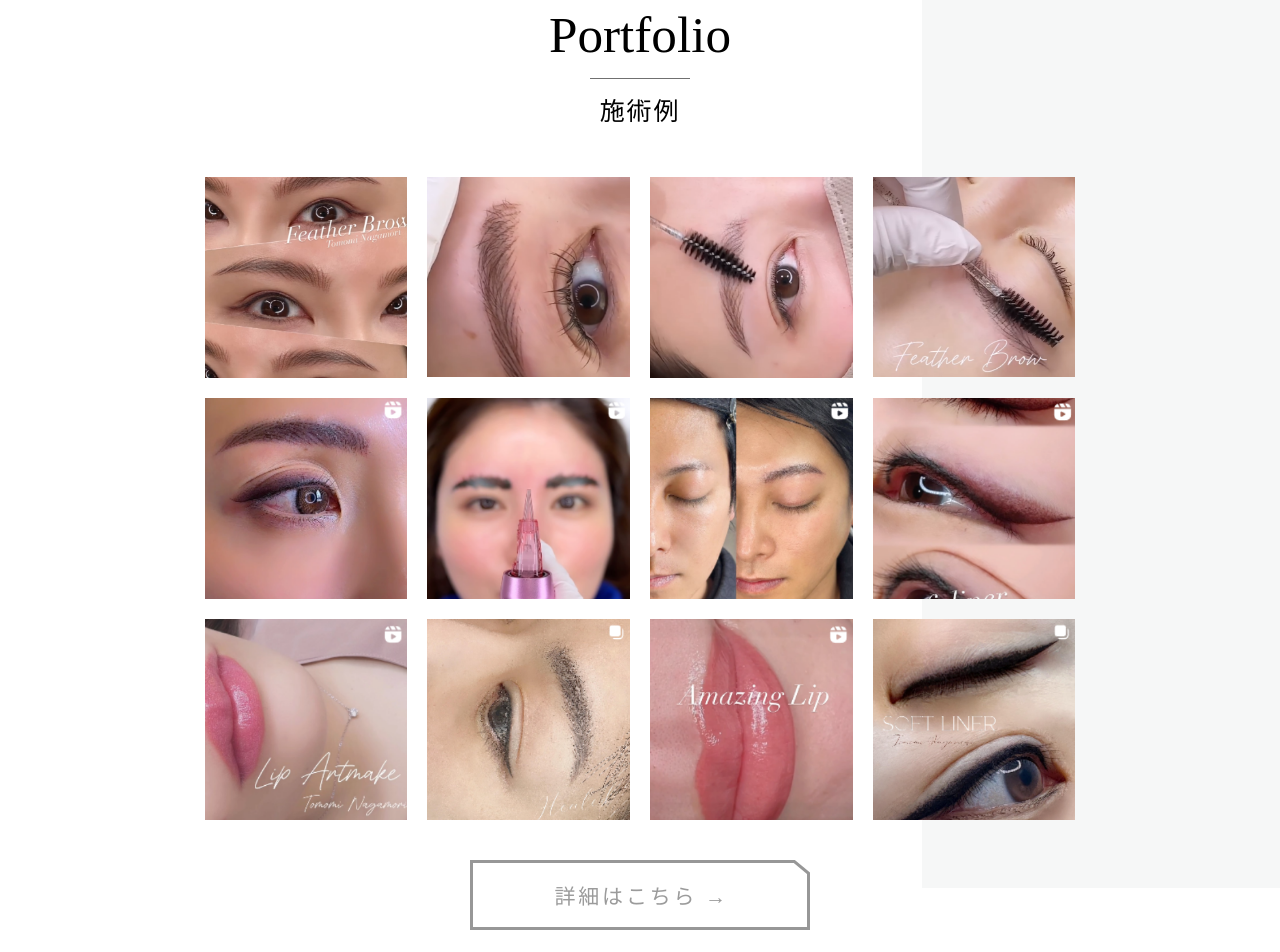
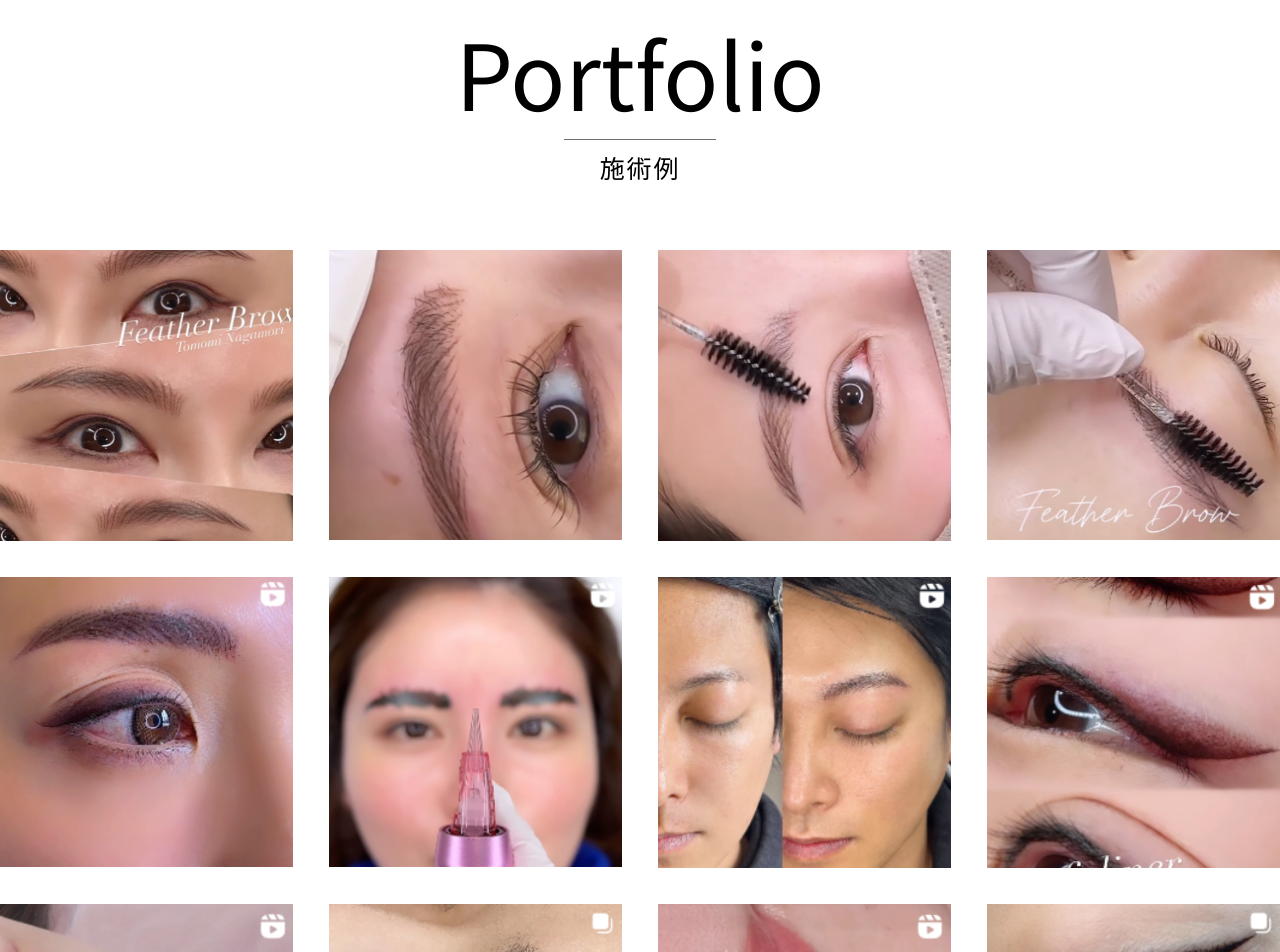
Before and after one commit to s7-japan/Nagamori, a React (Vite) app: page / in a window 1280 px wide. Shown: the part 6200-7152 px from the top of the page. Built offline with nearby package versions, Linux system fonts and the light colour scheme; a web font is replaced by a local one.

Commit message:
portfolio are done

```diff
--- a/src/components/Portfolio.jsx
+++ b/src/components/Portfolio.jsx
@@ -16,16 +16,11 @@ import { Link } from "react-router-dom";
 
 const Portfolio = () => {
   return (
-    <div className="px-6 md:px-[16vw] flex flex-col items-center mt-15 md:mt-[8vw] relative">
-      <h1 className="text-center text-[15vw] md:text-[4vw] mb-1 sikita">
-        Portfolio
-      </h1>
-      <div className="absolute top-0 bg-[#B6BFBC] right-0 h-[95%] w-[28%] opacity-[12%] hidden md:block -z-10"></div>
-      <div className="w-25 h-[1.5px] bg-[#707070] mb-3"></div>
-      <p className="text-center tracking-[0.076em] mb-14 md:mb-12 text-black text-[clamp(21px,2vw,25px)] leading[30px]">
-        施術例
-      </p>
-      <div className="grid grid-cols-2 md:grid-cols-4 gap-5">
+    <div className="large-con relative mt-20 flex flex-col items-center md:mt-22 lg:mt-24 xl:mt-27">
+      <h1 className="heading-1">Portfolio</h1>
+      <div className="h-underline"></div>
+      <p className="subheading-1">施術例</p>
+      <div className="mt-2 grid grid-cols-2 gap-4.5 md:mt-3 md:grid-cols-3 md:gap-6 lg:mt-4 lg:grid-cols-4 lg:gap-7 xl:mt-5 xl:gap-9">
         <img src={p1} alt="" />
         <img src={p2} alt="" />
         <img src={p3} alt="" />
@@ -41,7 +36,11 @@ const Portfolio = () => {
       </div>
       <Link to="https://www.instagram.com/tomomi_nagamori_art?igsh=bmtpYzRvZXQ1bXE1">
         <button>
-          <img src={btn6} alt="" className="mt-10 cursor-pointer" />
+          <img
+            src={btn6}
+            alt=""
+            className="mt-12 w-full cursor-pointer md:mt-20 lg:mt-25 xl:mt-30"
+          />
         </button>
       </Link>
     </div>
```
